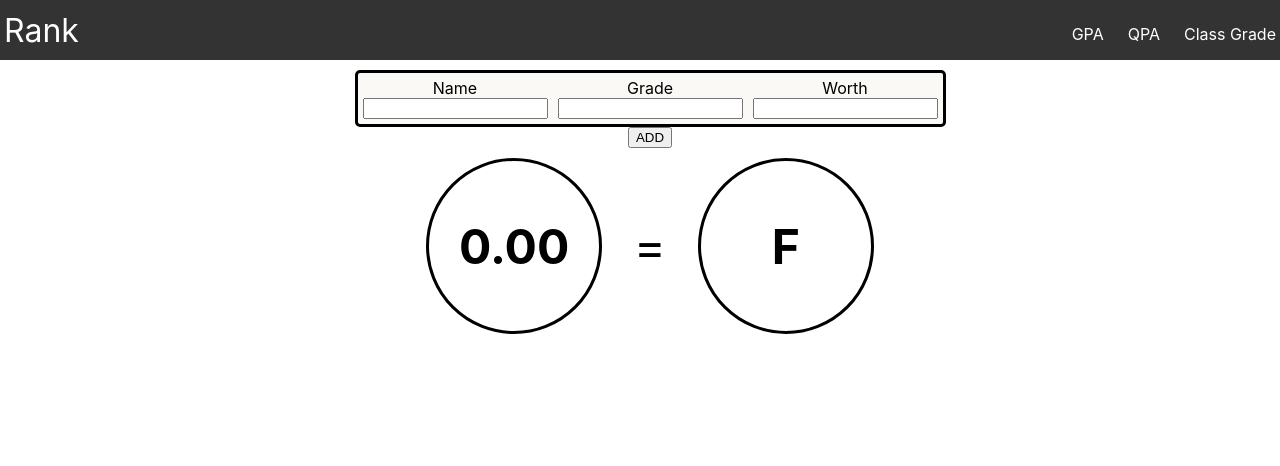
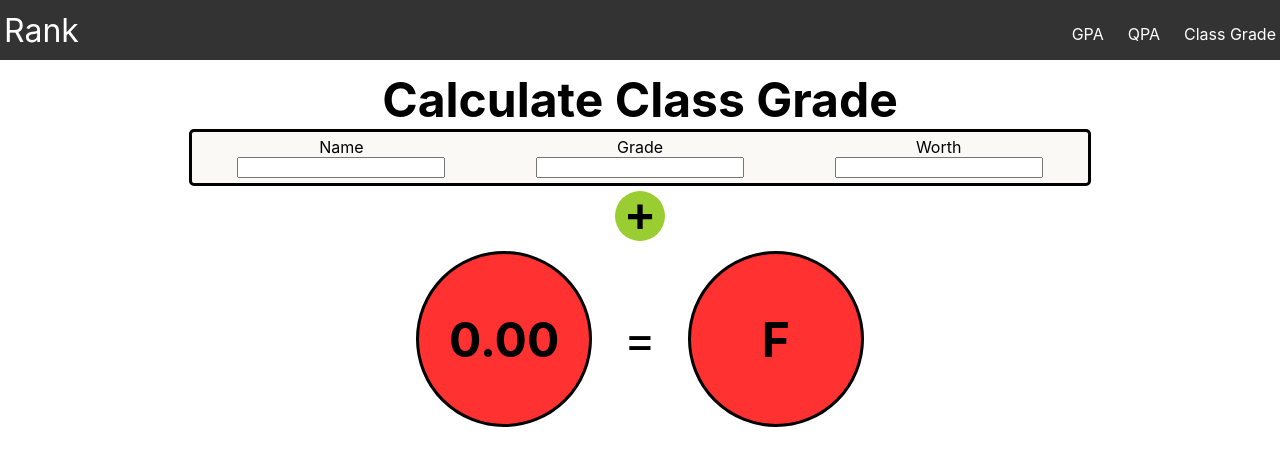
Before and after one commit to bryanmartinez1/rank, a React (Create React App) app: page /classgrade in a window 1280 px wide. Shown: the top 466 px of the page. Built offline with nearby package versions, Linux system fonts and the light colour scheme; the HTML template or start-up script is replaced by a standard one.

Commit message:
Styling Added & Delete Button Modified & Delete All Button Begun

```diff
--- a/src/Navbar/navbar.css
+++ b/src/Navbar/navbar.css
@@ -2,6 +2,7 @@
     display: flex;
     flex-direction: row;
     justify-content: space-between;
+    flex-wrap: wrap;
     background-color: #333;
     color: white;
     align-items: center;
@@ -20,6 +21,7 @@
 .nav ul {
     list-style: none;
     display: flex;
+    flex-wrap: wrap;
     gap: 1rem;
     height: 100%;
 }
--- a/src/Pages/ClassGrade.js
+++ b/src/Pages/ClassGrade.js
@@ -1,6 +1,7 @@
 import React, { useEffect, useState } from "react";
 import AddClass from "./Component/addClass.js";
 import CourseHolder from "./Component/courseHolder.js";
+import DeleteAll from "./Component/deleteAll.js";
 import "./Styles/gpa.css";
 
 function ClassGrade() {
@@ -42,16 +43,70 @@ function ClassGrade() {
   const [courseGrade, setGrade] = useState("A+");
   const [courseCredits, setCredits] = useState(-1);
   const [finalGrade, setFinalGrade] = useState(0);
+  const [finalGradeLetter, setFinalGradeLetter] = useState("F");
   const [courseNameList, setCourseNameList] = useState([]);
   const [gradesList, setGradesList] = useState([]);
   const [creditsList, setCreditsList] = useState([]);
-
   const [deleteIndex, setDeleteIndex] = useState();
   const [deleteBool, setDeleteBool] = useState(false);
 
   useEffect(() => {
-    console.log("Test 1");
-    setFinalGrade(gradeCalc(gradesList, creditsList));
+    let tempGrade = gradeCalc(gradesList, creditsList).toFixed(2);
+    setFinalGrade(tempGrade);
+
+    if (tempGrade >= 97) {
+      document.getElementById("bubble1").style.backgroundColor = "#1790d0";
+      document.getElementById("bubble2").style.backgroundColor = "#1790d0";
+      setFinalGradeLetter("A+");
+    } else if (tempGrade >= 93) {
+      document.getElementById("bubble1").style.backgroundColor = "#50C878";
+      document.getElementById("bubble2").style.backgroundColor = "#50C878";
+      setFinalGradeLetter("A");
+    } else if (tempGrade >= 90) {
+      document.getElementById("bubble1").style.backgroundColor = "#50C878";
+      document.getElementById("bubble2").style.backgroundColor = "#50C878";
+      setFinalGradeLetter("A-");
+    } else if (tempGrade >= 87) {
+      document.getElementById("bubble1").style.backgroundColor = "#bdfb40";
+      document.getElementById("bubble2").style.backgroundColor = "#bdfb40";
+      setFinalGradeLetter("B+");
+    } else if (tempGrade >= 83) {
+      document.getElementById("bubble1").style.backgroundColor = "#bdfb40";
+      document.getElementById("bubble2").style.backgroundColor = "#bdfb40";
+      setFinalGradeLetter("B");
+    } else if (tempGrade >= 80) {
+      document.getElementById("bubble1").style.backgroundColor = "#bdfb40";
+      document.getElementById("bubble2").style.backgroundColor = "#bdfb40";
+      setFinalGradeLetter("B-");
+    } else if (tempGrade >= 77) {
+      document.getElementById("bubble1").style.backgroundColor = "#fbdd40";
+      document.getElementById("bubble2").style.backgroundColor = "#fbdd40";
+      setFinalGradeLetter("C+");
+    } else if (tempGrade >= 73) {
+      document.getElementById("bubble1").style.backgroundColor = "#fbdd40";
+      document.getElementById("bubble2").style.backgroundColor = "#fbdd40";
+      setFinalGradeLetter("C");
+    } else if (tempGrade >= 70) {
+      document.getElementById("bubble1").style.backgroundColor = "#fbdd40";
+      document.getElementById("bubble2").style.backgroundColor = "#fbdd40";
+      setFinalGradeLetter("C-");
+    } else if (tempGrade >= 67) {
+      document.getElementById("bubble1").style.backgroundColor = "#fbb040";
+      document.getElementById("bubble2").style.backgroundColor = "#fbb040";
+      setFinalGradeLetter("D+");
+    } else if (tempGrade >= 63) {
+      document.getElementById("bubble1").style.backgroundColor = "#fbb040";
+      document.getElementById("bubble2").style.backgroundColor = "#fbb040";
+      setFinalGradeLetter("D");
+    } else if (tempGrade >= 60) {
+      document.getElementById("bubble1").style.backgroundColor = "#fbb040";
+      document.getElementById("bubble2").style.backgroundColor = "#fbb040";
+      setFinalGradeLetter("D-");
+    } else {
+      document.getElementById("bubble1").style.backgroundColor = "#FF3131";
+      document.getElementById("bubble2").style.backgroundColor = "#FF3131";
+      setFinalGradeLetter("F");
+    }
   }, [courseNameList, gradesList, creditsList]);
 
   function addCourseFunction() {
@@ -87,33 +142,24 @@ function ClassGrade() {
     }
   }, [deleteBool]);
 
-  function letterGradeConvertor(percentGrade) {
-    if (percentGrade >= 90) {
-      return "A";
-    } else if (percentGrade >= 80) {
-      return "B";
-    } else if (percentGrade >= 70) {
-      return "C";
-    } else if (percentGrade >= 60) {
-      return "D";
-    } else {
-      return "F";
-    }
-  }
-
   return (
     <div className="bodyPart">
+      <div className="pageTitle">Calculate Class Grade</div>
       <AddClass
         setName={setCourseName}
         setGrade={setGrade}
         setCredits={setCredits}
       />
-      <button onClick={() => addCourseFunction()}>ADD</button>
+      <button className="addButton" onClick={() => addCourseFunction()}>
+        +
+      </button>
       <div className="bubbleHolder">
-        <div className="bubble">{finalGrade.toFixed(2)}</div>
+        <div className="bubble" id="bubble1">
+          {finalGrade}
+        </div>
         <div className="equalSign">=</div>
-        <div className="bubble">
-          {letterGradeConvertor(finalGrade.toFixed(2))}
+        <div className="bubble" id="bubble2">
+          {finalGradeLetter}
         </div>
       </div>
       <div className="coursesDisplay">
@@ -128,6 +174,13 @@ function ClassGrade() {
           />
         ))}
       </div>
+      {courseNameList.length > 1 && (
+        <DeleteAll
+          setDeleteNames={setCourseNameList}
+          setDeleteGrades={setGradesList}
+          setDeleteCredits={setCreditsList}
+        />
+      )}
     </div>
   );
 }
--- a/src/Pages/Component/addClass.css
+++ b/src/Pages/Component/addClass.css
@@ -5,7 +5,7 @@
     border-radius: 5px;
     border-style: solid;
     background-color: #FAF9F6;
-    max-width: 600px;
+    width: 70vw;
 }
 
 .addRows {
@@ -23,6 +23,7 @@
     padding: 5px;
 }
 
-/* .addCol input {
-    max-width: 100%;
-} */
+.addCol input {
+    width: 25%;
+    min-width: 200px;
+}
--- a/src/Pages/Component/courseHolder.css
+++ b/src/Pages/Component/courseHolder.css
@@ -5,10 +5,22 @@
     border-radius: 5px;
     width: fit-content;
     text-align: center;
+    justify-content: center;
+    align-items: center;
     padding: 10px;
     margin: 5px;
+    min-width: 80px;
 }
 
 .holderText {
     font-weight: bold;
 }
+
+.deleteButton {
+    margin-top: 5px;
+    border-radius: 100%;
+    height: 35px;
+    width: 35px;
+    background-color: #FF3131;
+    cursor: pointer;
+}
--- a/src/Pages/Component/courseHolder.js
+++ b/src/Pages/Component/courseHolder.js
@@ -1,5 +1,6 @@
 import React, { useState } from "react";
 import "./courseHolder.css";
+import deleteIMG from "./images/delete.png";
 
 function CourseHolder(props) {
   function deleteCourse() {
@@ -8,12 +9,12 @@ function CourseHolder(props) {
   }
 
   let colors = [
-    "#9784ff",
-    "#ed2939",
-    "#fbdd40",
-    "#59cbe8",
-    "#ff6347",
-    "#eb6fbd",
+    "#efbbff",
+    "#bae1ff ",
+    "#baffc9 ",
+    "#ffffba ",
+    "#ffdfba ",
+    "#ffb3ba",
   ];
 
   return (
@@ -24,7 +25,11 @@ function CourseHolder(props) {
       <div className="holderText">{props.name}</div>
       <div className="holderText">{props.grade}</div>
       <div className="holderText">{props.credits}</div>
-      <button onClick={() => deleteCourse()}>Delete</button>
+      <img
+        className="deleteButton"
+        src={deleteIMG}
+        onClick={() => deleteCourse()}
+      />
     </div>
   );
 }
--- /dev/null
+++ b/src/Pages/Component/deleteAll.js
@@ -0,0 +1,16 @@
+import React, { useState } from "react";
+
+function DeleteAll(props) {
+  function deleteAllFunction() {
+    props.setDeleteNames([]);
+    props.setDeleteGrades([]);
+    props.setDeleteCredits([]);
+  }
+  return (
+    <div className="deleteHolder" onClick={() => deleteAllFunction()}>
+      DELETE ALL
+    </div>
+  );
+}
+
+export default DeleteAll;
--- a/src/Pages/QPA.js
+++ b/src/Pages/QPA.js
@@ -1,6 +1,7 @@
 import React, { useEffect, useState } from "react";
 import AddClass from "./Component/addClass.js";
 import CourseHolder from "./Component/courseHolder.js";
+import DeleteAll from "./Component/deleteAll.js";
 import "./Styles/gpa.css";
 
 function QPA() {
@@ -43,7 +44,6 @@ function QPA() {
   const [deleteBool, setDeleteBool] = useState(false);
 
   useEffect(() => {
-    console.log("Test 1");
     setQPA(qpaCalc(gradesList, creditsList));
   }, [courseNameList, gradesList, creditsList]);
 
@@ -82,12 +82,15 @@ function QPA() {
 
   return (
     <div className="bodyPart">
+      <div className="pageTitle">Calculate QPA</div>
       <AddClass
         setName={setCourseName}
         setGrade={setGrade}
         setCredits={setCredits}
       />
-      <button onClick={() => addCourseFunction()}>ADD</button>
+      <button className="addButton" onClick={() => addCourseFunction()}>
+        +
+      </button>
       <div className="bubble">{qpa}</div>
       <div className="coursesDisplay">
         {courseNameList.map((name, index) => (
@@ -101,6 +104,13 @@ function QPA() {
           />
         ))}
       </div>
+      {courseNameList.length > 1 && (
+        <DeleteAll
+          setDeleteNames={setCourseNameList}
+          setDeleteGrades={setGradesList}
+          setDeleteCredits={setCreditsList}
+        />
+      )}
     </div>
   );
 }
--- a/src/Pages/Styles/gpa.css
+++ b/src/Pages/Styles/gpa.css
@@ -1,6 +1,11 @@
+.pageTitle {
+    font-size: 3rem;
+    font-weight: bold;
+}
+
 .bodyPart {
     padding: 10px;
-    width: 100vw;
+    width: 100;
     display: flex;
     flex-direction: column;
     align-items: center;
@@ -42,3 +47,25 @@
     padding: 2rem;
     font-size: 3rem;
 }
+
+.addButton {
+    margin-top: 5px;
+
+    border-radius: 100%;
+    border-style: none;
+
+    height: 50px;
+    width: 50px;
+
+    font-size: 3rem;
+    font-weight: bolder;
+
+    background: none;
+    background-color: yellowgreen;
+
+    cursor: pointer;
+
+    display: flex;
+    justify-content: center;
+    align-items: center;
+}
```
Also changed, not shown: src/Pages/GPA.js (+28 -4 lines), src/Pages/Component/images/delete.png (added).
